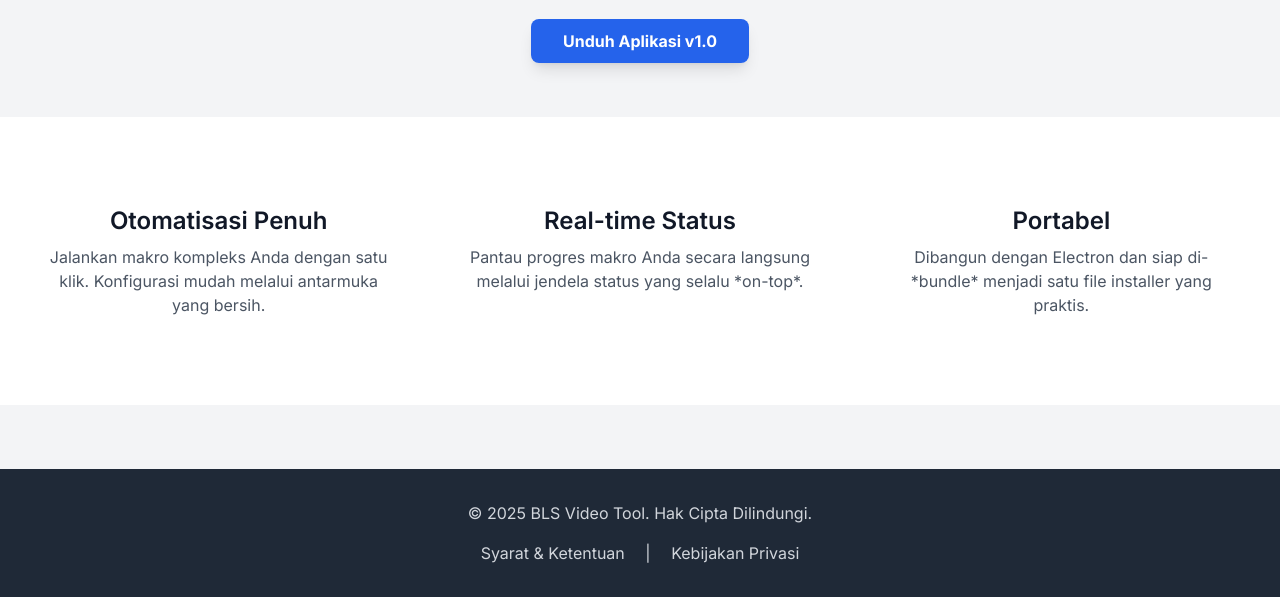
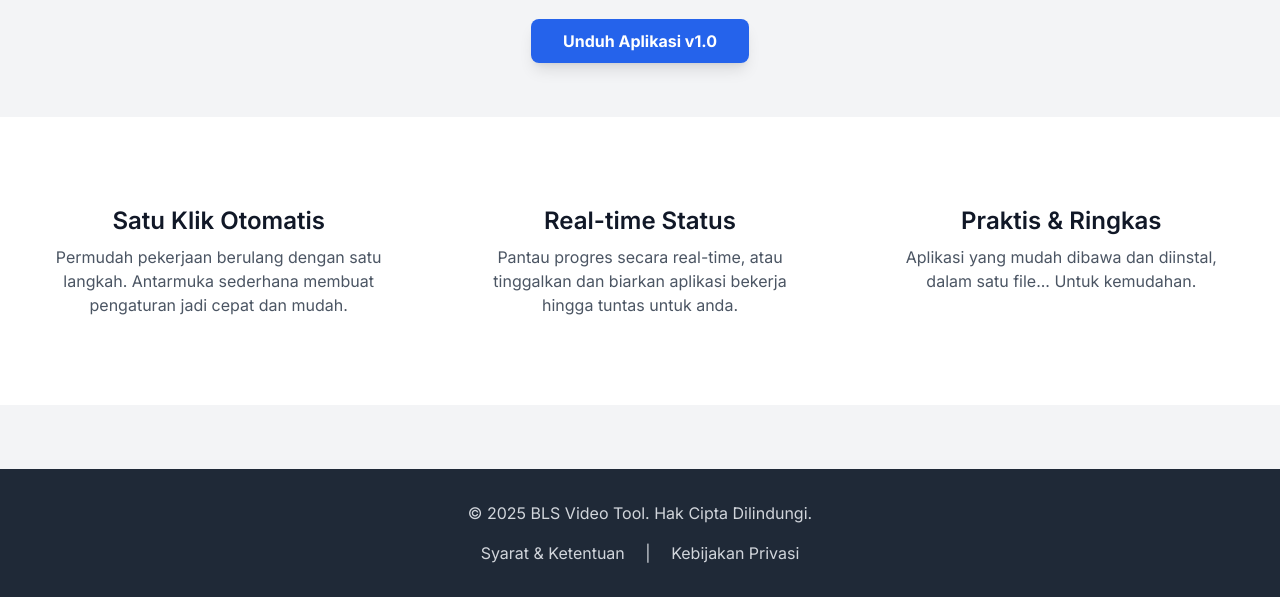
Before and after one commit to ilham-ultra/bls.github.io, a plain HTML site: page index.html in a window 1280 px wide. Shown: the part 223-820 px from the top of the page. Drawn offline with nearby package versions, Linux system fonts and the light colour scheme.

Commit message:
Update index.html

```diff
--- a/index.html
+++ b/index.html
@@ -36,16 +36,16 @@
     <section class="bg-white py-16">
         <div class="container mx-auto px-6 grid md:grid-cols-3 gap-8 text-center">
             <div class="p-6">
-                <h3 class="text-2xl font-semibold mb-2">Otomatisasi Penuh</h3>
-                <p class="text-gray-600">Jalankan makro kompleks Anda dengan satu klik. Konfigurasi mudah melalui antarmuka yang bersih.</p>
+                <h3 class="text-2xl font-semibold mb-2">Satu Klik Otomatis</h3>
+                <p class="text-gray-600">Permudah pekerjaan berulang dengan satu langkah. Antarmuka sederhana membuat pengaturan jadi cepat dan mudah.</p>
             </div>
             <div class="p-6">
                 <h3 class="text-2xl font-semibold mb-2">Real-time Status</h3>
-                <p class="text-gray-600">Pantau progres makro Anda secara langsung melalui jendela status yang selalu *on-top*.</p>
+                <p class="text-gray-600">Pantau progres secara real-time, atau tinggalkan dan biarkan aplikasi bekerja hingga tuntas untuk anda.</p>
             </div>
             <div class="p-6">
-                <h3 class="text-2xl font-semibold mb-2">Portabel</h3>
-                <p class="text-gray-600">Dibangun dengan Electron dan siap di-*bundle* menjadi satu file installer yang praktis.</p>
+                <h3 class="text-2xl font-semibold mb-2">Praktis & Ringkas</h3>
+                <p class="text-gray-600">Aplikasi yang mudah dibawa dan diinstal, dalam satu file... Untuk kemudahan.</p>
             </div>
         </div>
     </section>
```
